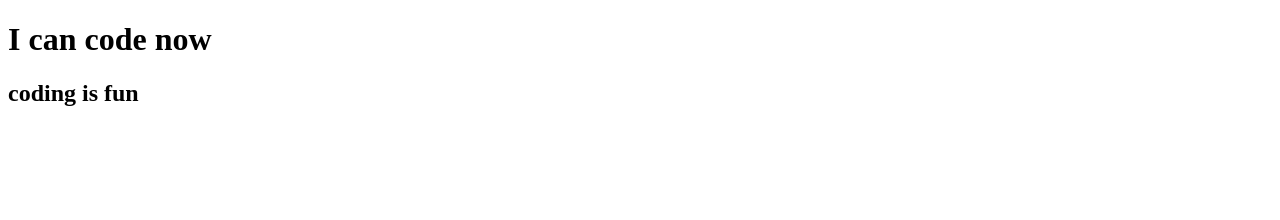
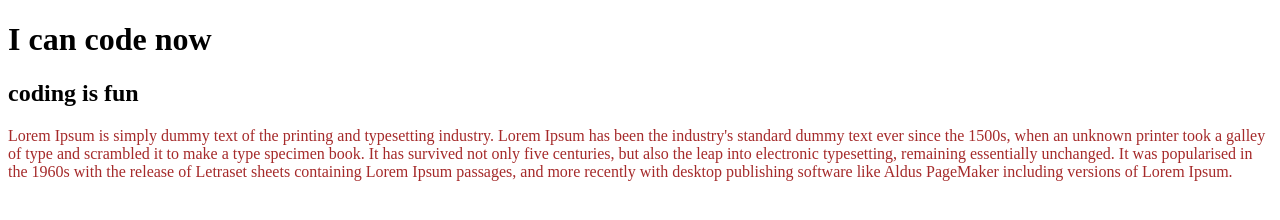
Before and after one commit to arefin3/my-second-repo, a plain HTML site: page index.html in a window 1280 px wide. Drawn offline with Linux system fonts and the light colour scheme.

Commit message:
styles added

```diff
--- a/index.html
+++ b/index.html
@@ -5,9 +5,11 @@
     <meta http-equiv="X-UA-Compatible" content="IE=edge">
     <meta name="viewport" content="width=device-width, initial-scale=1.0">
     <title>My second github repo</title>
+    <link rel="stylesheet" href="style.css">
 </head>
 <body>
     <h1>I can code now</h1>
     <h2>coding is fun</h2>
+    <p>Lorem Ipsum is simply dummy text of the printing and typesetting industry. Lorem Ipsum has been the industry's standard dummy text ever since the 1500s, when an unknown printer took a galley of type and scrambled it to make a type specimen book. It has survived not only five centuries, but also the leap into electronic typesetting, remaining essentially unchanged. It was popularised in the 1960s with the release of Letraset sheets containing Lorem Ipsum passages, and more recently with desktop publishing software like Aldus PageMaker including versions of Lorem Ipsum.</p>
 </body>
 </html>
--- /dev/null
+++ b/style.css
@@ -0,0 +1,3 @@
+p{
+    color: brown;
+}
```
